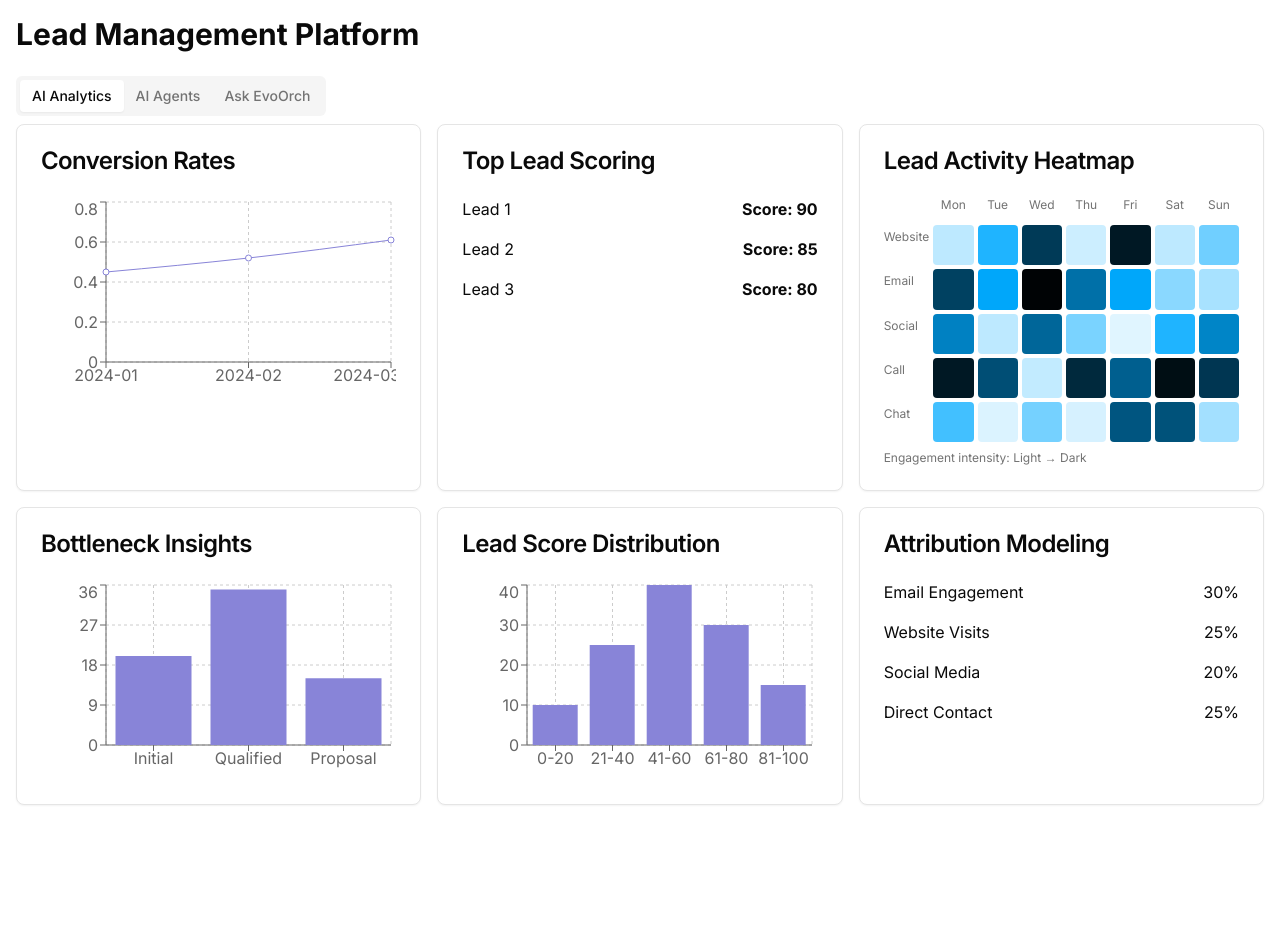
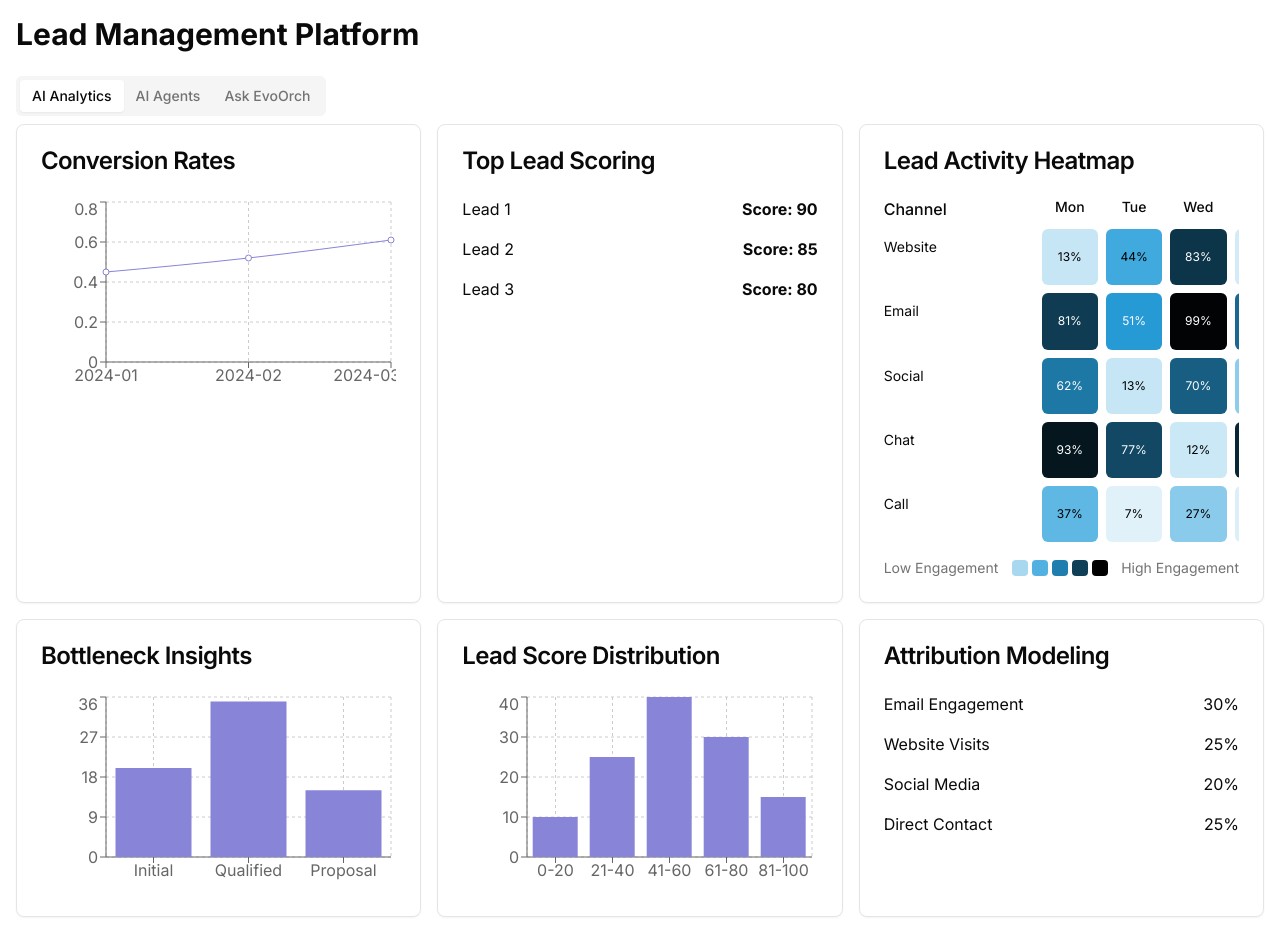
Before and after one commit to gauravpandeydigilantern/enhanced-leadscore_vercel, a Next.js app: page / in a window 1280 px wide. Before the commit the page ends 821 px from the top, so only its background shows below. Built offline with nearby package versions, Linux system fonts and the light colour scheme.

Commit message:
Assistant checkpoint
Assistant generated file changes:
- components/charts.tsx: Clean up heatmap implementation

---

User prompt:

Still not understanding the Heatmap

```diff
--- a/components/charts.tsx
+++ b/components/charts.tsx
@@ -33,74 +33,67 @@ export function BarChart({ data }: { data: any[] }) {
 }
 
 export function HeatMap() {
-  const channels = ['Website', 'Email', 'Social', 'Call', 'Chat'];
+  const channels = ['Website', 'Email', 'Social', 'Chat', 'Call'];
   const days = ['Mon', 'Tue', 'Wed', 'Thu', 'Fri', 'Sat', 'Sun'];
 
-  // Simulated real-time data
+  // Generate sample engagement data (in real app, this would come from your backend)
   const data = channels.map(channel => ({
     name: channel,
     data: days.map(day => ({
       day,
-      value: Math.floor(Math.random() * 100) // In real app, this would be real-time data
+      value: Math.floor(Math.random() * 100),
+      // Add more meaningful engagement metrics here like:
+      // visits: 120,
+      // interactions: 45,
+      // conversions: 3,
     }))
   }));
 
   return (
-    <div className="w-full overflow-auto">
-      <div className="grid grid-cols-[auto_repeat(7,1fr)] gap-1">
-        <div className="h-6"></div>
+    <div className="space-y-4">
+      <div className="w-full overflow-x-auto">
+        <div className="grid grid-cols-[150px_repeat(7,1fr)] gap-2 min-w-[600px]">
+          <div className="font-medium">Channel</div>
           {days.map(day => (
-          <div key={day} className="text-xs text-center text-muted-foreground">
-            {day}
-          </div>
+            <div key={day} className="text-sm text-center font-medium">{day}</div>
           ))}
+
           {data.map((channel) => (
             <React.Fragment key={channel.name}>
-            <div className="text-xs text-muted-foreground py-1">{channel.name}</div>
+              <div className="text-sm py-2">{channel.name}</div>
               {channel.data.map((day) => (
                 <div
                   key={day.day}
-                className="w-full aspect-square rounded-sm"
+                  className="aspect-square rounded-md flex items-center justify-center text-xs"
                   style={{
-                  backgroundColor: `hsl(200, 100%, ${100 - day.value}%)`
+                    backgroundColor: `hsl(200, 70%, ${100 - day.value}%)`,
+                    color: day.value > 50 ? 'white' : 'black'
                   }}
                   title={`${channel.name} - ${day.day}: ${day.value}% engagement`}
-              />
-            ))}
-          </React.Fragment>
-        ))}
+                >
+                  {day.value}%
                 </div>
-      <div className="mt-2 text-xs text-muted-foreground">
-        Engagement intensity: Light → Dark
-      </div>
-    </div>
-  );
-
-  return (
-    <div className="w-full h-[200px] overflow-auto">
-      <div className="grid grid-cols-[auto_repeat(24,1fr)] gap-1">
-        <div className="h-6"></div>
-        {hours.map(hour => (
-          <div key={hour} className="text-xs text-center text-muted-foreground">
-            {hour}h
-          </div>
-        ))}
-        {data.map((day, i) => (
-          <React.Fragment key={day.name}>
-            <div className="text-xs text-muted-foreground py-1">{day.name}</div>
-            {day.data.map((hour, j) => (
-              <div
-                key={`${i}-${j}`}
-                className="w-full aspect-square rounded-sm"
-                style={{
-                  backgroundColor: `hsl(200, 100%, ${100 - hour.value}%)`
-                }}
-                title={`${day.name} ${hour.hour}h: ${hour.value}`}
-              />
               ))}
             </React.Fragment>
           ))}
         </div>
       </div>
+
+      <div className="flex items-center justify-between text-sm text-muted-foreground">
+        <span>Low Engagement</span>
+        <div className="flex gap-1">
+          {[20, 40, 60, 80, 100].map(value => (
+            <div
+              key={value}
+              className="w-4 h-4 rounded"
+              style={{
+                backgroundColor: `hsl(200, 70%, ${100 - value}%)`
+              }}
+            />
+          ))}
+        </div>
+        <span>High Engagement</span>
+      </div>
+    </div>
   );
 }
```
Lines whose indentation alone changed are shown as unchanged.
